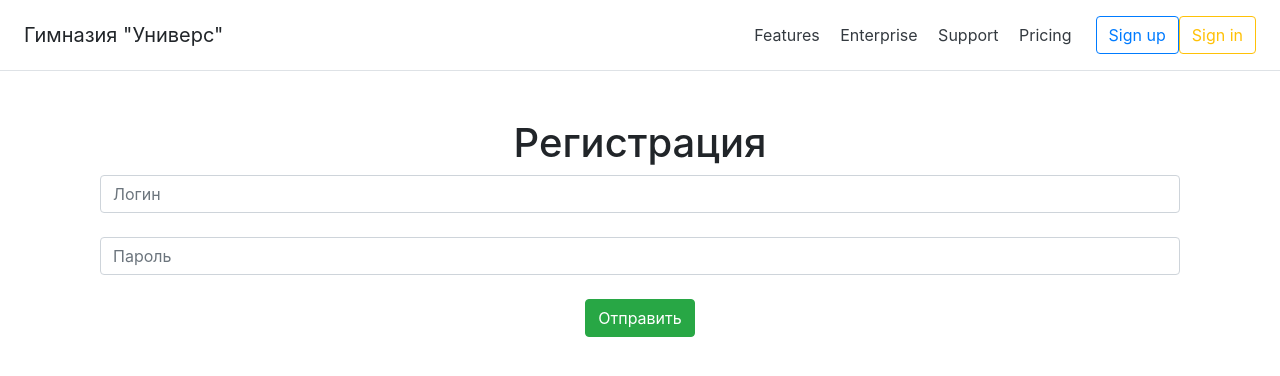
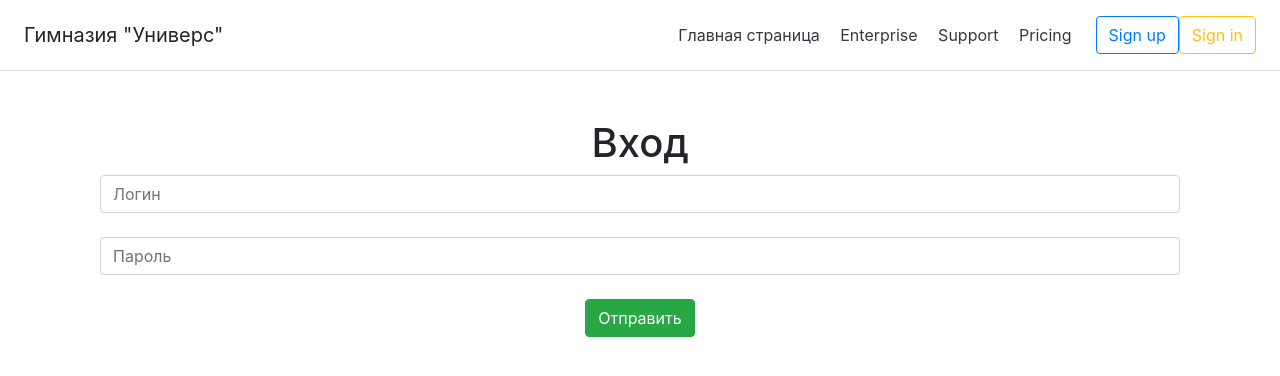
Before and after one commit to artmexbet/ResultsSaver, a Flask app: page /login in a window 1280 px wide. Shown: the top 376 px of the page. Run offline with Flask 2, Linux system fonts and the light colour scheme; some libraries are stand-ins or nearby versions.

Commit message:
some changes

```diff
--- a/app.py
+++ b/app.py
@@ -55,19 +55,15 @@ def login():
     if request.method == "POST":
         data = request.form
         for i, elem in enumerate(User.query.all(), 1):
-            if elem.login == data["Login"]:
-                if elem.password == data['Password']:
-                    session["current_user"] = elem
-                    with open("admins.txt") as admins:
-                        admins = map(str().strip, admins.readlines())
-                        session["is_admin"] = elem.login in admins
-                    return redirect("/")
-                else:
-                    return render_template("login.html", is_password_normal=False)
-            else:
-                return render_template("login.html", is_login_normal=False)
+            if elem.login == data["Login"] and elem.password == data["Password"]:
+                session["current_user"] = elem
+                with open("admins.txt") as admins:
+                    admins = map(str().strip, admins.readlines())
+                    session["is_admin"] = elem.login in admins
+                return redirect("/")
+        return render_template("login.html", invalid_login=True)
 
-    return render_template("login.html", is_form_passed=False)
+    return render_template("login.html")
 
 
 @app.route("/")
--- a/templates/base.html
+++ b/templates/base.html
@@ -9,7 +9,7 @@
 <div class="d-flex flex-column flex-md-row align-items-center p-3 px-md-4 mb-3 bg-white border-bottom box-shadow">
     <h5 class="my-0 mr-md-auto font-weight-normal">Гимназия "Универс"</h5>
     <nav class="my-2 my-md-0 mr-md-3">
-        <a class="p-2 text-dark" href="#">Features</a>
+        <a class="p-2 text-dark" href="/">Главная страница</a>
         <a class="p-2 text-dark" href="#">Enterprise</a>
         <a class="p-2 text-dark" href="#">Support</a>
         <a class="p-2 text-dark" href="#">Pricing</a>
--- a/templates/login.html
+++ b/templates/login.html
@@ -4,7 +4,7 @@
 {% block body %}
 <main class="text-center container">
     <div class="container mt-5">
-        <h1>Регистрация</h1>
+        <h1>Вход</h1>
         <form method="post">
             <input name="Login" id="login" type="text" placeholder="Логин" class="form-control"><br>
             <input name="Password" id="password" type="password" placeholder="Пароль" class="form-control"><br>
```
Also changed, not shown: table.db.
